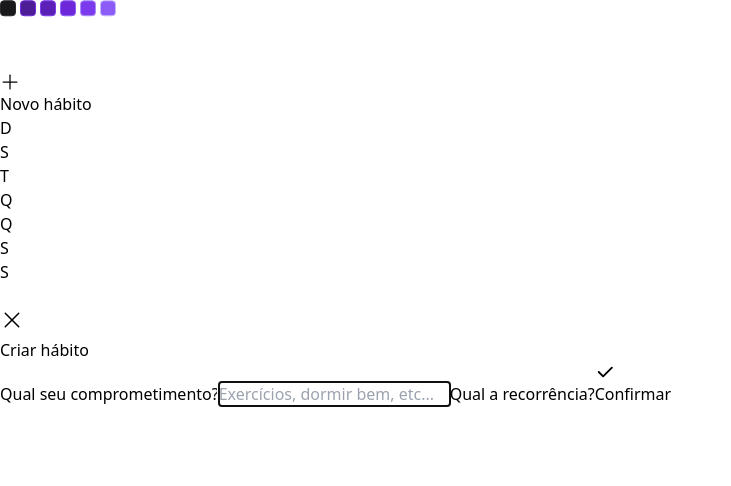
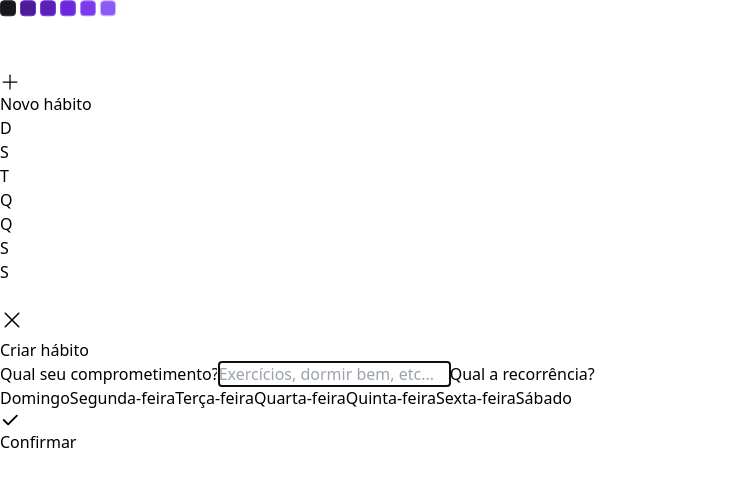
Before and after one commit to jonasmarquesdev/Habits, a React (Vite) app in the folder web/: page / in a window 1280 px wide. Both pictures are taken after a click on the button "Novo hábito". Shown: the top 486 px of the page, without its empty margins (0-731 px from the left). Built offline with nearby package versions, Linux system fonts and the light colour scheme.

Commit message:
creates checkboxes and obtains data from the form

```diff
--- a/web/package.json
+++ b/web/package.json
@@ -10,6 +10,7 @@
     "preview": "vite preview"
   },
   "dependencies": {
+    "@radix-ui/react-checkbox": "^1.0.4",
     "@radix-ui/react-dialog": "^1.0.5",
     "@radix-ui/react-popover": "^1.0.7",
     "clsx": "^2.1.0",
--- a/web/src/components/HabitDay.tsx
+++ b/web/src/components/HabitDay.tsx
@@ -1,6 +1,8 @@
 import * as Popover from '@radix-ui/react-popover';
+import * as Checkbox from '@radix-ui/react-checkbox';
 import clsx from 'clsx';
 import { ProgressBar } from './ProgressBar';
+import { Check } from 'phosphor-react';
 
 interface HabitDayProps {
   completed: number
@@ -30,6 +32,20 @@
 
           <ProgressBar progress={completedPercentage} />
 
+          <div className="mt-6 flex flex-col gap-3">
+            <Checkbox.Root className="flex items-center gap-3 group">
+              <div className="h-8 w-8 rounded-lg flex items-center justify-center bg-zinc-900 border-2 border-zinc-800 group-data-[state=checked]:bg-green-500 group-data-[state=checked]:border-green-500">
+                <Checkbox.Indicator>
+                  <Check size={20} className="text-white" />
+                </Checkbox.Indicator>
+              </div>
+
+              <span className="font-semibold text-xl text-white leading-tight group-data-[state=checked]:line-through group-data-[state=checked]:text-zinc-400">
+                Beber 2L de água
+              </span>
+            </Checkbox.Root>
+          </div>
+
           <Popover.Arrow height={8} width={16} className="fill-zinc-900" />
         </Popover.Content>
       </Popover.Portal>
--- a/web/src/components/NewHabitForm.tsx
+++ b/web/src/components/NewHabitForm.tsx
@@ -1,8 +1,33 @@
+import { FormEvent, useState } from 'react';
+import * as Checkbox from '@radix-ui/react-checkbox';
 import { Check } from "phosphor-react";
 
+const avaiableWeekDays = [
+  'Domingo', 'Segunda-feira', 'Terça-feira', 'Quarta-feira', 'Quinta-feira', 'Sexta-feira', 'Sábado'
+]
+
 export function NewHabitForm() {
+  const [title, setTitle] = useState('');
+  const [weekDays, setWeekDays] = useState<number[]>([]);
+
+  function createNewHabit(event: FormEvent) {
+    event.preventDefault();
+  }
+
+  function handleToggleWeekDay(weekDay: number) {
+    if (weekDays.includes(weekDay)) {
+      const weekDaysWithRemoveOne = weekDays.filter(day => day !== weekDay);
+
+      setWeekDays(weekDaysWithRemoveOne);
+    } else {
+      const weekDaysWithAddOne = [...weekDays, weekDay];
+
+      setWeekDays(weekDaysWithAddOne);
+    }
+  }
+
   return (
-    <form className="w-full flex flex-col mt-6">
+    <form onSubmit={createNewHabit} className="w-full flex flex-col mt-6">
       <label htmlFor="title" className="font-semibold leading-tight">
         Qual seu comprometimento?
       </label>
@@ -13,11 +38,34 @@
         placeholder="Exercícios, dormir bem, etc..."
         className="p-4 rounded-lg mt-3 bg-zinc-800 text-white placeholder:text-zinc-400"
         autoFocus
+        onChange={event => setTitle(event.target.value)}
       />
 
       <label htmlFor="" className="font-semibold leading-tight mt-4">
         Qual a recorrência?
       </label>
+
+      <div className="flex flex-col gap-2 mt-3">
+        {avaiableWeekDays.map((weekDay, index) => {
+          return (
+            <Checkbox.Root
+              key={weekDay}
+              className="flex items-center gap-3 group"
+              onCheckedChange={() => handleToggleWeekDay(index)}
+            >
+              <div className="h-8 w-8 rounded-lg flex items-center justify-center bg-zinc-900 border-2 border-zinc-800 group-data-[state=checked]:bg-green-500 group-data-[state=checked]:border-green-500">
+                <Checkbox.Indicator>
+                  <Check size={20} className="text-white" />
+                </Checkbox.Indicator>
+              </div>
+
+              <span className="text-white leading-tight">
+                {weekDay}
+              </span>
+            </Checkbox.Root>
+          );
+        })}
+      </div>
 
       <button type="submit" className="mt-6 rounded-lg p-4 flex items-center justify-center gap-3 font-semibold bg-green-600 hover:bg-green-500">
         <Check size={20} weight="bold" />
```
Also changed, not shown: 1 other file (tests, documents, lock files or other folders).
